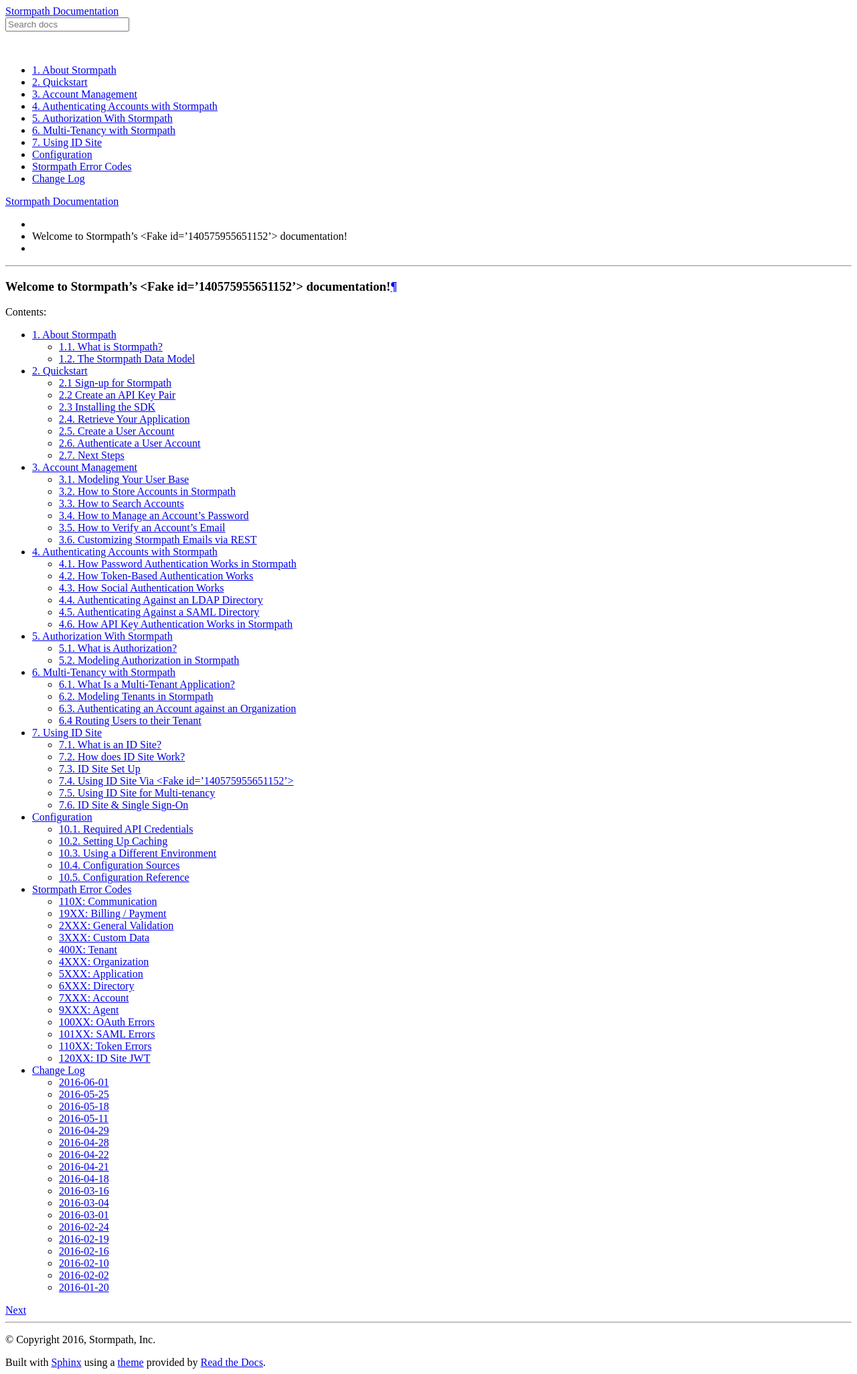
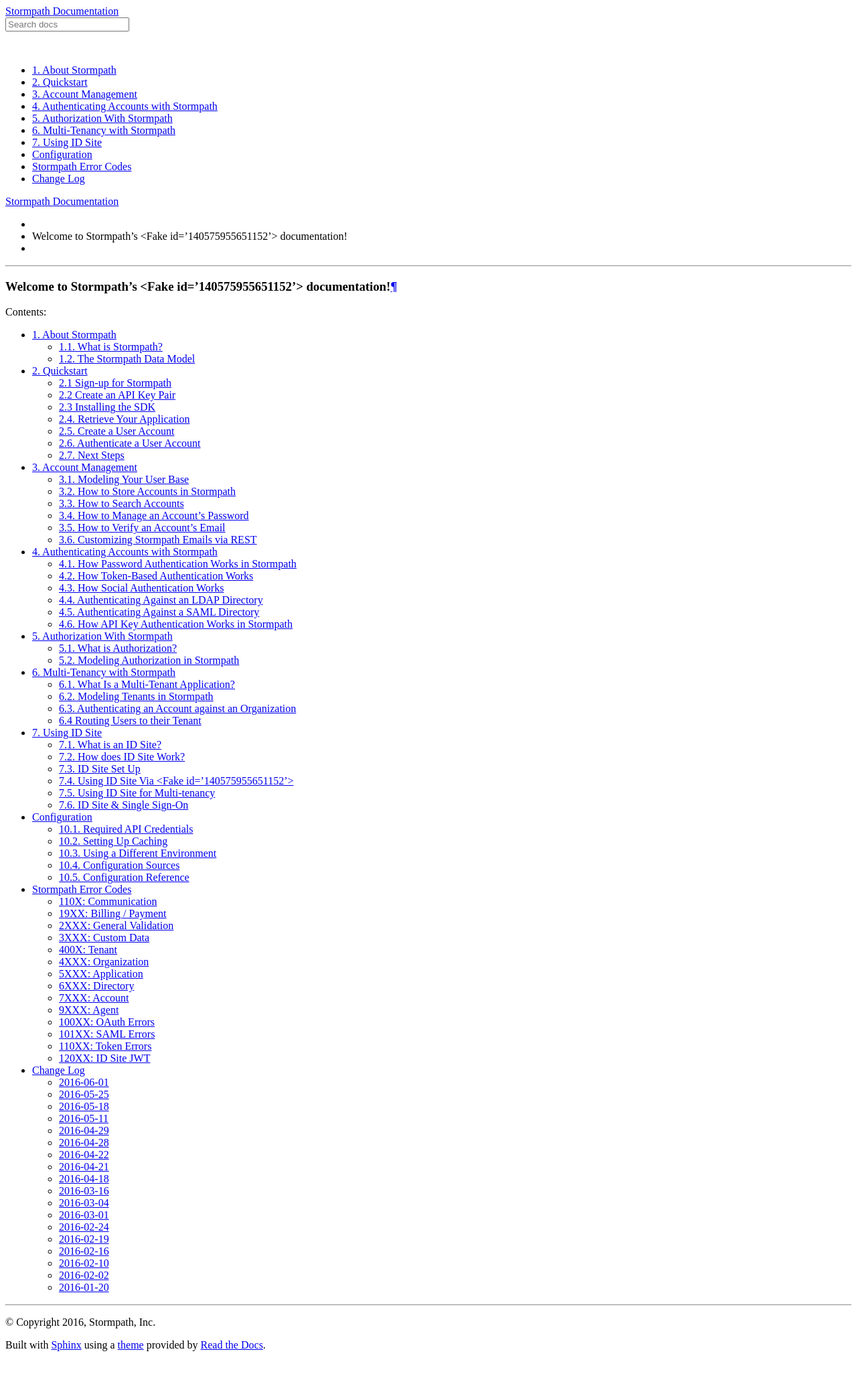
Before and after one commit to stormpath/stormpath-documentation, a Sphinx documentation site: the page built from source/index.rst, in a window 1280 px wide. Shown: the whole page at 67% size. Built offline with Sphinx 7.4.7 and the Read the Docs theme 2.0.0, drawn with Linux system fonts in a browser that asks for light colours; after the commit the page ends 2025 px from its top, so only the background shows below that.

Commit message:
Added modified css to theme_overrides to get rid of Next and Previous buttons

```diff
--- a/source/_static/theme_overrides.css
+++ b/source/_static/theme_overrides.css
@@ -24,3 +24,7 @@
 div#langpicker a {
   color: rgba(255,255,255,0.8);
 }
+
+.rst-footer-buttons {
+    display:none;
+}
```
